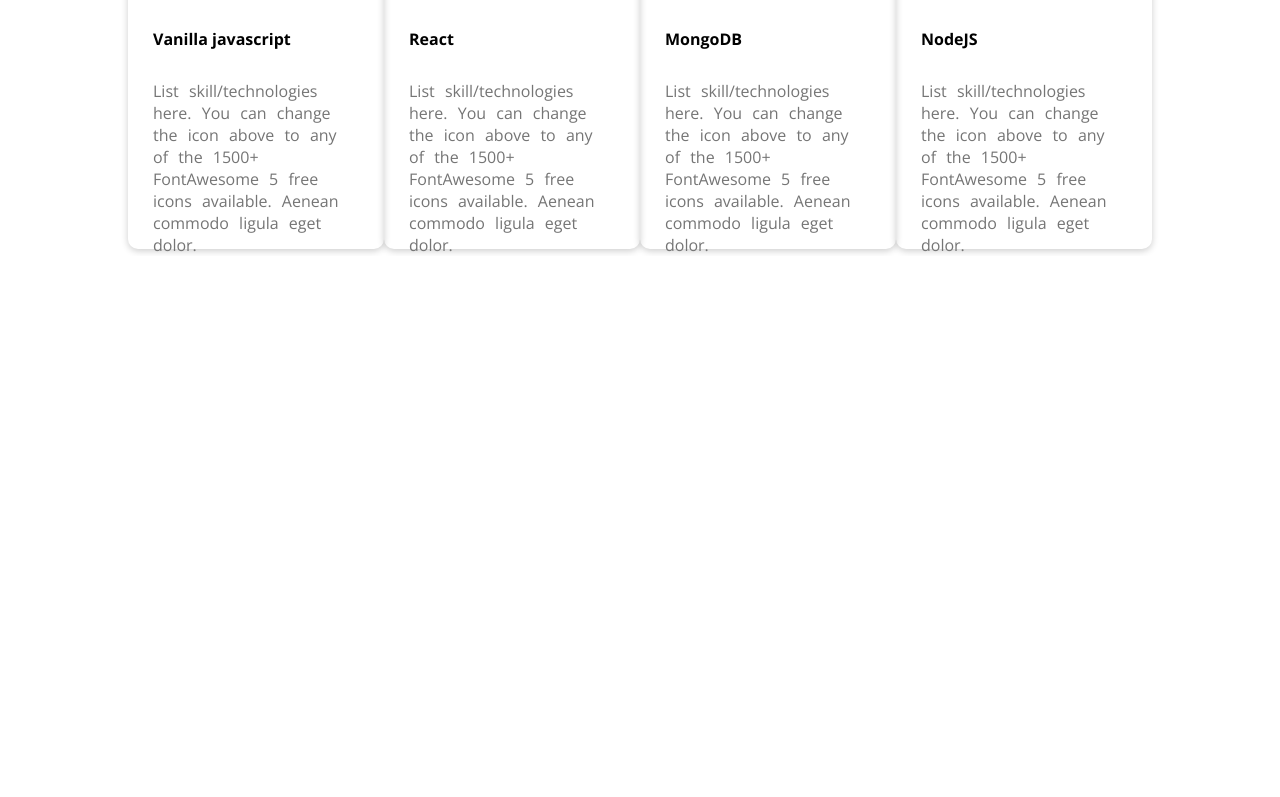
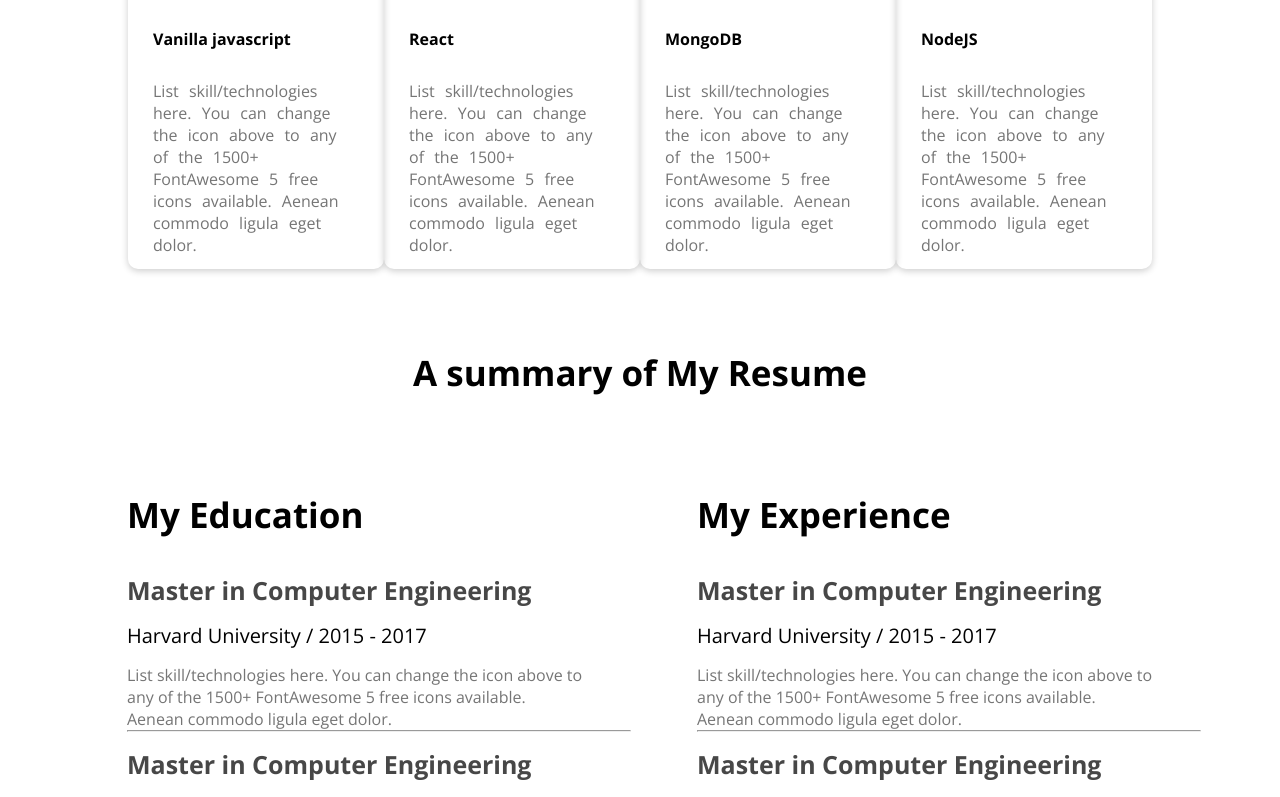
Before and after one commit to ayesha-siddika110/first-fig-web, a plain HTML site: page index.html in a window 1280 px wide. Shown: the part 2000-2797 px from the top of the page. Before the commit the page ends 2256 px from the top, so only its background shows below. Drawn offline with nearby package versions, Linux system fonts and the light colour scheme.

Commit message:
resume added

```diff
--- a/css/style.css
+++ b/css/style.css
@@ -184,7 +184,7 @@
 }
 .box{
     width: 220px;
-    height: 270px;
+    height: 290px;
     border-radius: 10px;
     box-shadow: 0 2px 7px rgba(0, 0, 0, 0.2);
     /* margin-right: 10px; */
@@ -204,3 +204,61 @@
 
 
 /* experiance section  end*/
+
+/* resume section start here */
+
+.resume{
+
+    width: 1140px;
+    height: 716px;
+    margin: auto;
+    display: flex;
+    justify-content: space-around;
+
+}
+.resume h3{
+    margin-top: 80px;
+    font-size: 35px;
+    font-weight: bold;
+    text-align: left;
+}
+.summary{
+    margin-top: 80px;
+    font-size: 35px;
+    font-weight: bold;
+    text-align: center;
+
+
+}
+.bold{
+    font-size: 25px;
+    font-weight: bold;
+}
+.dark-3-semibold{
+
+    font-size: 20px;
+    font-weight: 400;
+}
+.dark-3-small{
+    font-size: 16px;
+}
+.resume-section1{
+    width: 40%;
+
+}
+.resume-section-0_1{
+
+}
+.resume-section1 div h3, h4, h5, p{
+    padding-top: 15px;
+}
+.resume-section1 div h3{
+    padding-bottom: 20px;
+}
+hr{
+    width: 110%;
+}
+.resume-cv{
+    display: block;
+    margin: auto;
+}
--- a/index.html
+++ b/index.html
@@ -116,10 +116,64 @@
     <!-- experiance section end -->
 
     <!-- Resume section  start here -->
+    <h3 class="summary">A summary of My Resume</h3>
     <div class="resume">
+        <div class="resume-section1">
+            <div class="resume-section-0_1">
+                <h3 class="">My Education</h3>
+                <h4 class="dark-2 bold">Master in Computer Engineering</h4>
+                <h5 class="dark-3-semibold">Harvard University / 2015 - 2017</h5>
+                <p class="dark-3-small">List skill/technologies here. You can change the icon above
+                    to any of the 1500+ FontAwesome 5 free icons available. Aenean commodo ligula eget dolor.</p>
+            </div>
+            <hr>
+            <div class="resume-section-0_1">
+
+                <h4 class="dark-2 bold">Master in Computer Engineering</h4>
+                <h5 class="dark-3-semibold">Harvard University / 2015 - 2017</h5>
+                <p class="dark-3-small">List skill/technologies here. You can change the icon above
+                    to any of the 1500+ FontAwesome 5 free icons available. Aenean commodo ligula eget dolor.</p>
+            </div>
+            <hr>
+            <div class="resume-section-0_1">
+                <h4 class="dark-2 bold">Master in Computer Engineering</h4>
+                <h5 class="dark-3-semibold">Harvard University / 2015 - 2017</h5>
+                <p class="dark-3-small">List skill/technologies here. You can change the icon above
+                    to any of the 1500+ FontAwesome 5 free icons available. Aenean commodo ligula eget dolor.</p>
+            </div>
+        </div>
+
+        <!--  -->
+        <!--  -->
+
+        <div class="resume-section1">
+            <div class="resume-section-0_1">
+                <h3 class="">My Experience</h3>
+                <h4 class="dark-2 bold">Master in Computer Engineering</h4>
+                <h5 class="dark-3-semibold">Harvard University / 2015 - 2017</h5>
+                <p class="dark-3-small">List skill/technologies here. You can change the icon above
+                    to any of the 1500+ FontAwesome 5 free icons available. Aenean commodo ligula eget dolor.</p>
+            </div>
+            <hr>
+            <div class="resume-section-0_1">
+
+                <h4 class="dark-2 bold">Master in Computer Engineering</h4>
+                <h5 class="dark-3-semibold">Harvard University / 2015 - 2017</h5>
+                <p class="dark-3-small">List skill/technologies here. You can change the icon above
+                    to any of the 1500+ FontAwesome 5 free icons available. Aenean commodo ligula eget dolor.</p>
+            </div>
+            <hr>
+            <div class="resume-section-0_1">
+                <h4 class="dark-2 bold">Master in Computer Engineering</h4>
+                <h5 class="dark-3-semibold">Harvard University / 2015 - 2017</h5>
+                <p class="dark-3-small">List skill/technologies here. You can change the icon above
+                    to any of the 1500+ FontAwesome 5 free icons available. Aenean commodo ligula eget dolor.</p>
+            </div>
+        </div>
 
 
     </div>
+    <button class="btn-primary resume-cv">Download CV</button>
 
 
 
```
